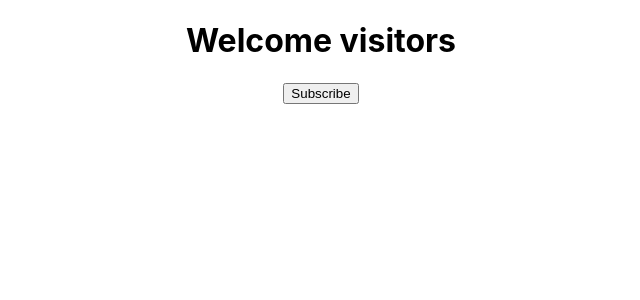
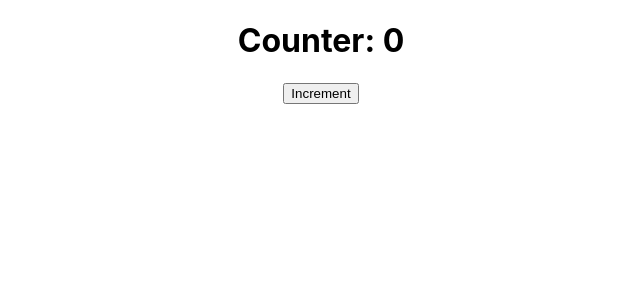
Before and after one commit to Mhdez221993/react-playground, a React (Create React App) app: page / in a window 1280 px wide. Shown: the top 300 px of the page, without its empty margins (319-959 px from the left). Built offline with nearby package versions, Linux system fonts and the light colour scheme.

Commit message:
Counter progaram using class component

```diff
--- a/src/App.js
+++ b/src/App.js
@@ -1,6 +1,7 @@
 import './App.css';
 
-import Message from './components/Message';
+import Counter from './components/Counter';
+// import Message from './components/Message';
 // import Greet from './components/Greet';
 import React from 'react';
 
@@ -19,7 +20,9 @@
         <p>Children props</p>
        </Welcome> */}
 
-       <Message />
+       {/* <Message /> */}
+
+       <Counter />
       </div>
     );
   }
--- /dev/null
+++ b/src/components/Counter.js
@@ -0,0 +1,32 @@
+import React, { Component } from 'react';
+
+class Counter extends Component {
+  constructor(){
+    super()
+    this.state = {
+      counter: 0
+    }
+  }
+
+  incrementCounter() {
+    this.setState(
+      {
+        counter: this.state.counter + 1
+      },
+      () => console.log('Callback value = ', this.state.counter)
+    )
+
+    console.log(this.state.counter);
+  }
+
+  render() {
+    return (
+      <div>
+        <h1>Counter: {this.state.counter}</h1>
+        <button onClick={() => this.incrementCounter()}>Increment</button>
+      </div>
+    )
+  }
+}
+
+export default Counter
```
